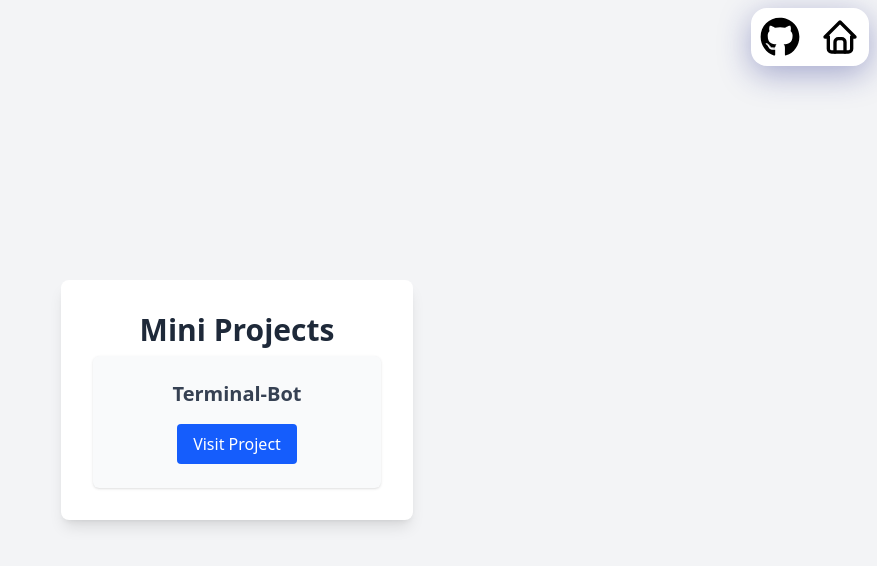
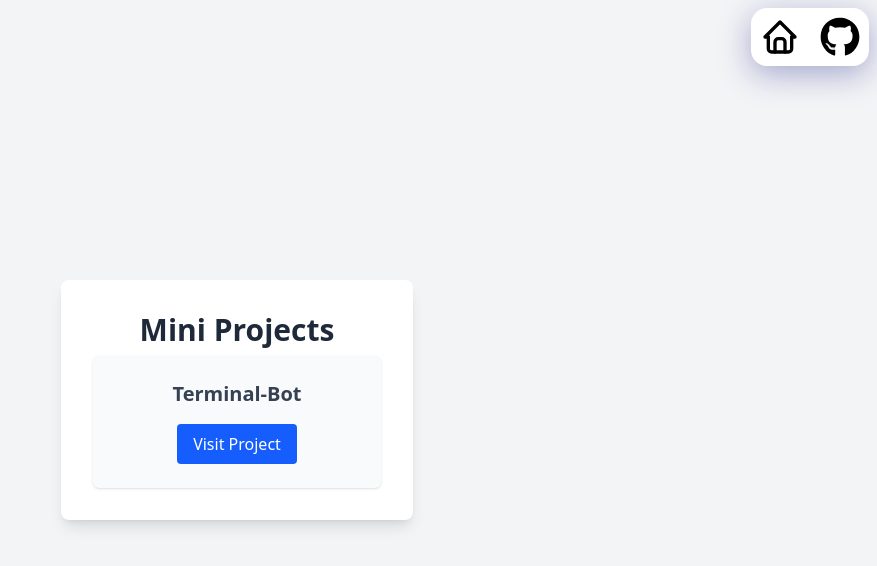
Before and after one commit to MOHAMMED-IQRAMUL/Mini_Projects, a React (Vite) app: page / in a window 1280 px wide. Shown: the top 566 px of the page, without its empty margins (403-1280 px from the left). Built offline with nearby package versions, Linux system fonts and the light colour scheme; no server answers.

Commit message:
Link Fix

```diff
--- a/src/components/Navbar.jsx
+++ b/src/components/Navbar.jsx
@@ -10,8 +10,8 @@ const Navbar = () => {
                 boxShadow: '0 8px 32px 0 rgba(31, 38, 135, 0.37)'
             }}
         >
-            <Link To='/' > <FaGithub size={40} /> </Link>
             <Link To='/' > <TbHome size={40} /> </Link>
+            <Link To='https://github.com/MOHAMMED-IQRAMUL/Mini_Projects' > <FaGithub size={40} /> </Link>
         </div >
     )
 }
```
